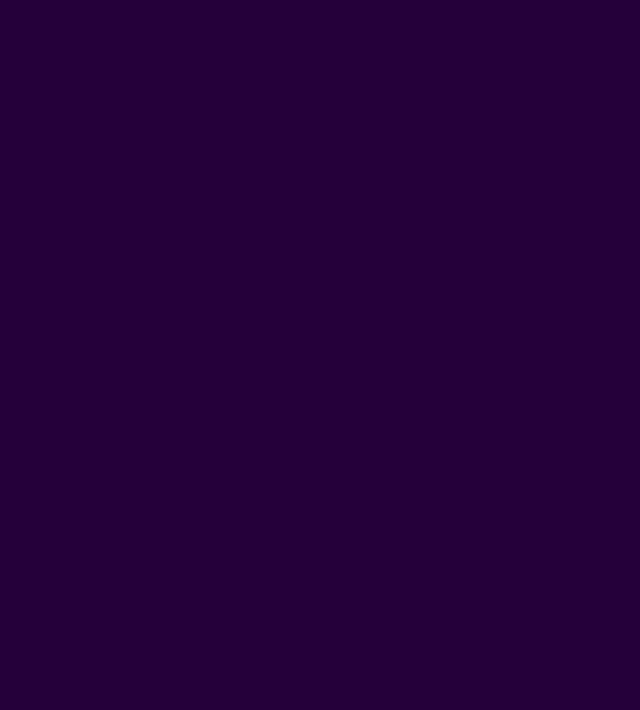
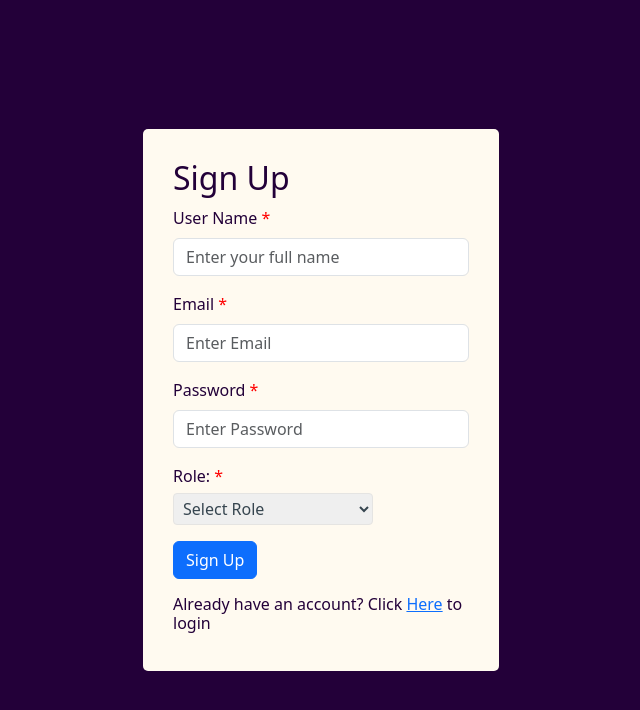
Before and after one commit to praiseGit34/Social-Impact-Project, a React (Vite) app in the folder frontend/: page /register in a window 1280 px wide. Before the commit this address had no page. Shown: the top 710 px of the page, without its empty margins (319-959 px from the left). Built offline with nearby package versions, Linux system fonts and the light colour scheme.

Commit message:
Edit Registration

```diff
--- a/frontend/src/App.jsx
+++ b/frontend/src/App.jsx
@@ -6,6 +6,8 @@ import Home from './Components/Home';
 import Login from './Components/Login/Login';
 import Registration from './Components/Registration/Register';
 import Logout from './Components/Logout/Logout';
+import TeacherDashboard from './Components/Pages/TeacherDashboard';
+import StudentDashboard from './Components/Pages/StudentDashboard';
 
 function App() {
   return (
@@ -15,7 +17,9 @@ function App() {
           <Route path="/" element={<Home />} />
           <Route path="/login" element={<Login />} />
           <Route path="/logout" element={<Logout />} />
-          <Route path="/registration" element={<Registration />} />
+          <Route path="/register" element={<Registration />} />
+          <Route path="/teacher-dashboard" element={<TeacherDashboard />} />
+          <Route path="/student-dashboard" element={<StudentDashboard />} />
         </Routes>
         <ToastContainer />
       </BrowserRouter>
--- /dev/null
+++ b/frontend/src/Components/Pages/StudentDashboard.jsx
@@ -0,0 +1,7 @@
+import React from 'react';
+
+const StudentDashboard = () => {
+  return <div>StudentDashboard</div>;
+};
+
+export default StudentDashboard;
--- /dev/null
+++ b/frontend/src/Components/Pages/TeacherDashboard.jsx
@@ -0,0 +1,9 @@
+import React from 'react'
+
+const TeacherDashboard = () => {
+  return (
+    <div>TeacherDashboard</div>
+  )
+}
+
+export default TeacherDashboard
--- a/frontend/src/Components/Registration/Register.jsx
+++ b/frontend/src/Components/Registration/Register.jsx
@@ -4,19 +4,27 @@ import { FormGroup, Input, Label, Button, Row, Col } from 'reactstrap';
 import { Link, Navigate } from 'react-router-dom';
 import { useNavigate } from 'react-router-dom';
 import { toast } from 'react-toastify';
+import Select from 'react-dropdown-select';
 
-const initialUser = { username: '', email: '', password: '' };
+const initialUser = {
+  username: '',
+  email: '',
+  password: '',
+};
 
 const Registration = () => {
   const [user, setUser] = useState(initialUser);
+
   const navigate = useNavigate();
   const signUp = async () => {
     const url = 'http://localhost:1337/api/auth/local/register';
     try {
-      if (user.username && user.email && user.password) {
+      if (user.username && user.email && user.password);
+      {
         const res = await axios.post(url, user);
         if (res) {
           setUser(initialUser);
+
           navigate('/login');
         }
       }
@@ -35,16 +43,19 @@ const Registration = () => {
       [name]: value,
     }));
   };
+
   return (
     <Row className="register">
       <Col sm="12" md={{ size: 4, offset: 4 }}>
         <div className="signup-form">
           <h2>Sign Up</h2>
           <FormGroup>
-            <Label for="username">User Name</Label>
+            <Label for="username" className="required-field">
+              User Name
+            </Label>
             <Input
-              type="type"
-              id="password"
+              type="text"
+              id="username"
               name="username"
               value={user.username}
               onChange={handleUserChange}
@@ -52,7 +63,7 @@ const Registration = () => {
             />
           </FormGroup>
           <FormGroup>
-            <Label>Email</Label>
+            <Label className="required-field">Email</Label>
             <Input
               type="email"
               id="email"
@@ -63,7 +74,7 @@ const Registration = () => {
             />
           </FormGroup>
           <FormGroup>
-            <Label>Password</Label>
+            <Label className="required-field">Password</Label>
             <Input
               type="password"
               id="password"
@@ -72,6 +83,22 @@ const Registration = () => {
               onChange={handleUserChange}
               placeholder="Enter Password"
             />
+          </FormGroup>
+          <FormGroup>
+            <label>
+              <span className="required-field">Role:</span>
+
+              <select>
+                <option value="chooseOption">Select Role</option>
+                <option name="student" value={user.student}>
+                  Student
+                </option>
+                <option name="teacher" value={user.teacher}>
+                  Teacher
+                </option>
+              </select>
+            </label>
+            {/* <p>Selected option: {selectedOption}</p> */}
           </FormGroup>
           <Button color="primary" onClick={signUp}>
             Sign Up
--- a/frontend/src/index.css
+++ b/frontend/src/index.css
@@ -49,4 +49,18 @@ body {
 .register h6 {
   margin-top: 16px;
 }
+.required-field::after {
+  content: ' *';
+  color: red;
+}
+
+select {
+  display: block;
+  color: #36454f;
+  width: 200px;
+  margin-top: 5px;
+  border-color: #e5e4e2;
+  padding: 3px 5px;
+  border-radius: 4px;
+}
 /* End of sign up */
--- /dev/null
+++ b/package.json
@@ -0,0 +1,6 @@
+{
+  "dependencies": {
+    "react-dropdown-select": "^4.11.3",
+    "react-select": "^5.8.1"
+  }
+}
```
Also changed, not shown: 1 other file (tests, documents, lock files or other folders).
